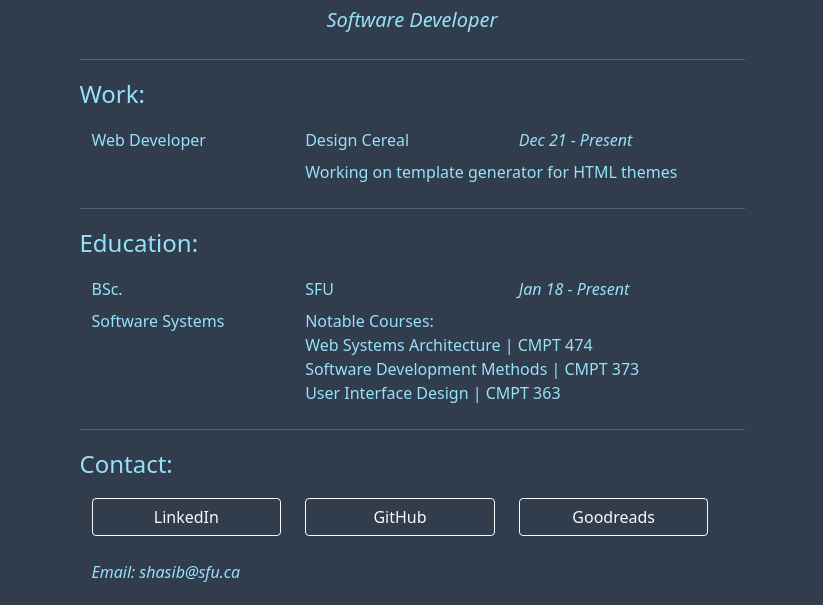
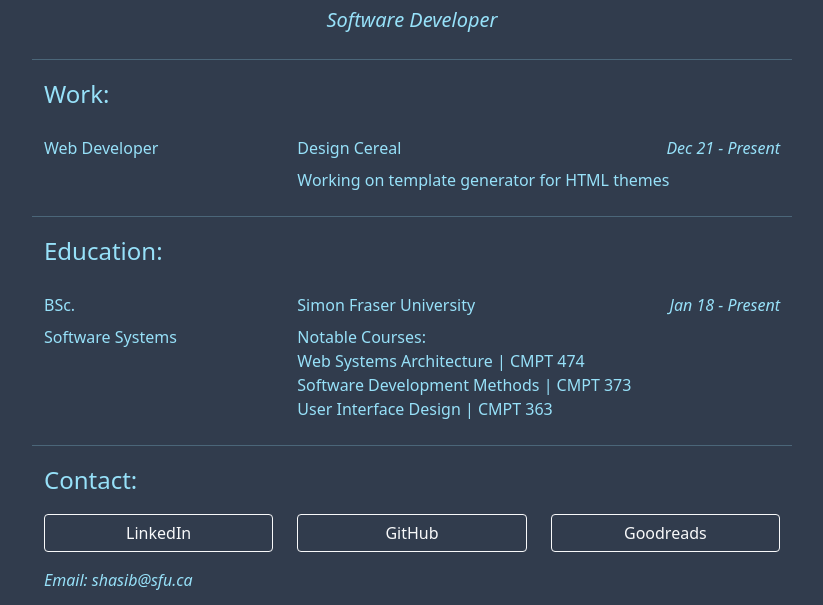
Before and after one commit to saqibhasib/saqibhasib.github.io, a plain HTML site: page index.html in a window 1280 px wide. Shown: the part 87-692 px from the top of the page, without its empty margins (228-1051 px from the left). Drawn offline with nearby package versions, Linux system fonts and the light colour scheme; a script that the page names is missing.

Commit message:
fix formatting

```diff
--- a/index.html
+++ b/index.html
@@ -12,8 +12,8 @@
 <body>
     <div>
         <div id="app-id" class="container">
-            <div class="row justify-content-center vh-100 mt-4">
-                <div class="col-7">
+            <div class="row justify-content-center mt-4">
+                <div class="col-8">
                     <div class="row justify-content-center fs-1 fst-bold mb-2">
                         Saqib Hasib
                     </div>
@@ -23,28 +23,31 @@
                     <div class="row line">
                         <hr/>
                     </div>
-                    <div class="row mb-4">
-                        <div class="row mb-3 fs-4">
+                    <div class="row mb-2">
+                        <div class="col mb-3 fs-4">
                             Work:
                         </div>
-                        <div class="row mb-2 justify-content-center">
+                    </div>
+                    <div class="row mb-2">
+                        <div class="col">
+                            <div class="row">
                                 <div class="col-4">
                                     <div class="">
                                         Web Developer
                                     </div>
                                 </div>
                                 <div class="col-4">
-                                <div class="">
                                         Design Cereal
                                 </div>
-                            </div>
-                            <div class="col-4">
+                                <div class="col-4 text-end">
                                     <div class="fst-italic">
                                         Dec 21 - Present
                                     </div>
                                 </div>
                             </div>
-                        <div class="row">
+                        </div>
+                    </div>
+                    <div class="row mb-4">
                         <div class="col-4">
                             <div class="">
 
@@ -56,32 +59,30 @@
                             </div>
                         </div>
                     </div>
-                    </div>
                     <div class="row line">
                         <hr/>
                     </div>
-                    <div class="row mb-4">
-                        <div class="row mb-3 fs-4">
+                    <div class="row mb-2">
+                        <div class="col mb-3 fs-4">
                             Education:
+                        </div>
                     </div>
                     <div class="row mb-2">
                         <div class="col-4">
-                                <div class="">
                             BSc.
-                                </div>
                         </div>
                         <div class="col-4">
                             <div class="">
-                                    SFU
+                                Simon Fraser University
                             </div>
                         </div>
-                            <div class="col-4">
+                        <div class="col-4 text-end">
                             <div class="fst-italic">
                                 Jan 18 - Present
                             </div>
                         </div>
                     </div>
-                        <div class="row">
+                    <div class="row mb-4">
                         <div class="col-4">
                             <div class="">
                                 Software Systems
@@ -96,15 +97,15 @@
                             </div>
                         </div>
                     </div>
-                    </div>
                     <div class="row line">
                         <hr/>
                     </div>
-                    <div class="row mb-4">
-                        <div class="row mb-3 fs-4">
+                    <div class="row mb-3">
+                        <div class="col fs-4">
                             Contact:
                         </div>
-                        <div class="row">
+                    </div>
+                    <div class="row mb-3">
                         <div class="col-4">
                             <a role="button" class="btn btn-outline-light w-100" href="https://www.linkedin.com/in/saqibhasib/">
                                 LinkedIn
@@ -121,10 +122,9 @@
                             </a>
                         </div>
                     </div>
-                        <div class="row mt-4">
+                    <div class="row mb-4">
                         <div class="fst-italic">
                             Email: shasib@sfu.ca
-                            </div>
                         </div>
                     </div>
                     <div class="row line">
```
Lines whose indentation alone changed are shown as unchanged.
